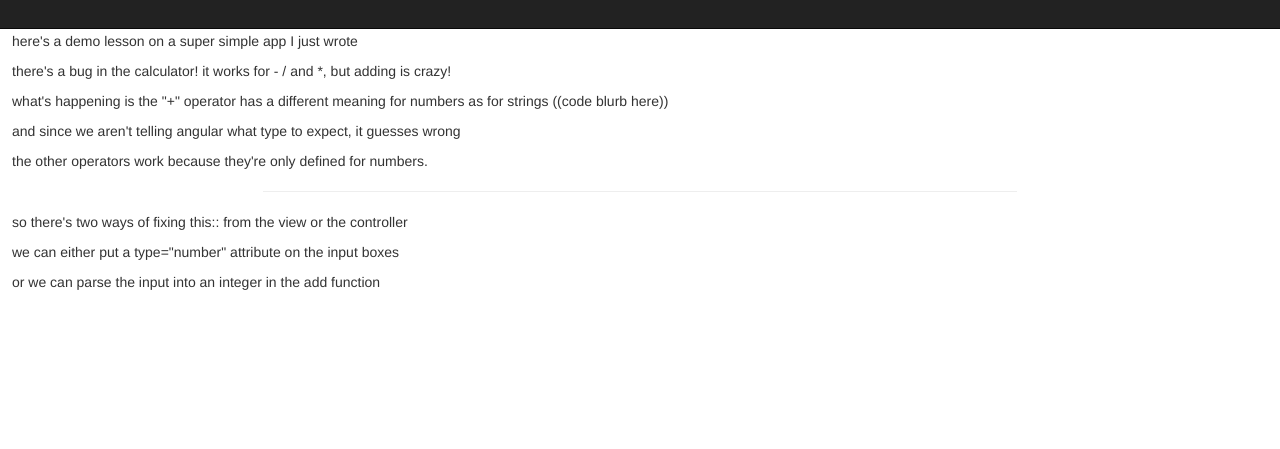
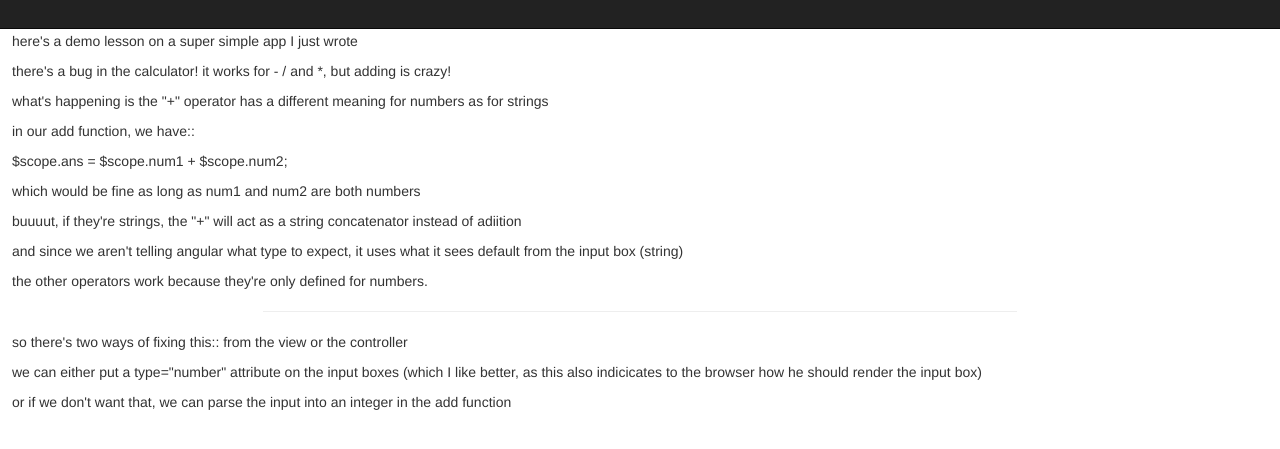
Before and after one commit to nikfrank/xos, a plain HTML site: page section1/index.html at #/walkthrough in a window 1280 px wide. Shown: the part 21-470 px from the top of the page. Drawn offline with nearby package versions, Linux system fonts and the light colour scheme.

Commit message:
soln in step2 wt

```diff
--- a/section1/walkthrough.html
+++ b/section1/walkthrough.html
@@ -6,10 +6,21 @@
 </p>
 <p>
   what's happening is the "+" operator has a different meaning for numbers as for strings
-  ((code blurb here))
 </p>
 <p>
-  and since we aren't telling angular what type to expect, it guesses wrong
+  in our add function, we have::
+</p>
+<p>
+  $scope.ans = $scope.num1 + $scope.num2;
+</p>
+<p>
+  which would be fine as long as num1 and num2 are both numbers
+</p>
+<p>
+  buuuut, if they're strings, the "+" will act as a string concatenator instead of adiition
+</p>
+<p>
+  and since we aren't telling angular what type to expect, it uses what it sees default from the input box (string)
 </p>
 <p>
   the other operators work because they're only defined for numbers.
@@ -19,8 +30,8 @@
   so there's two ways of fixing this:: from the view or the controller
 </p>
 <p>
-  we can either put a type="number" attribute on the input boxes
+  we can either put a type="number" attribute on the input boxes (which I like better, as this also indicicates to the browser how he should render the input box)
 </p>
 <p>
-  or we can parse the input into an integer in the add function
+  or if we don't want that,  we can parse the input into an integer in the add function
 </p>
```
